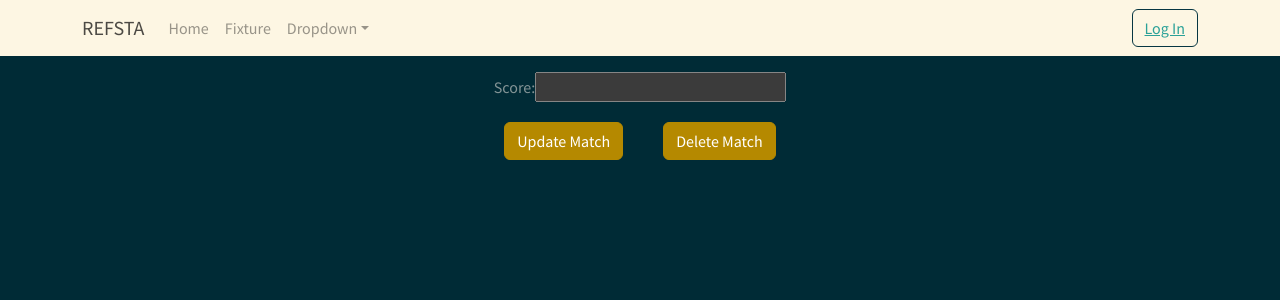
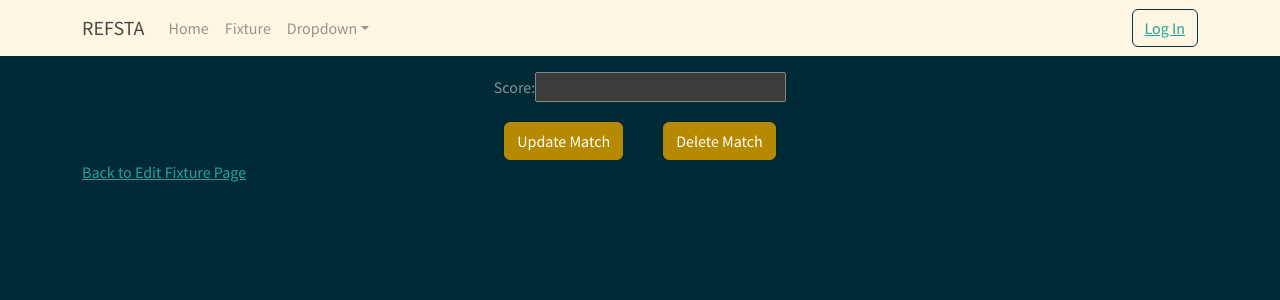
Before and after one commit to SU-CS308-22FA/TEAM-12, a React (Create React App) app in the folder client/: page /matches/editfixture/1 in a window 1280 px wide. Shown: the top 300 px of the page. Built offline with nearby package versions, Linux system fonts and the light colour scheme; no server answers.

Commit message:
navigation to fixture page added

```diff
--- a/client/src/Screens/EditMatchScreen.js
+++ b/client/src/Screens/EditMatchScreen.js
@@ -45,6 +45,8 @@ export const EditMatchScreen = () => {
             <Button className="btn1" onClick={matchUpdate}>Update Match</Button>
             <Button className="btn2" onClick={matchDelete}>Delete Match</Button>
         </div>
+        <a href="/matches/editfixture" className="btn3" role="button">Back to Edit Fixture Page</a>
+
 
     </div>
   );
```
